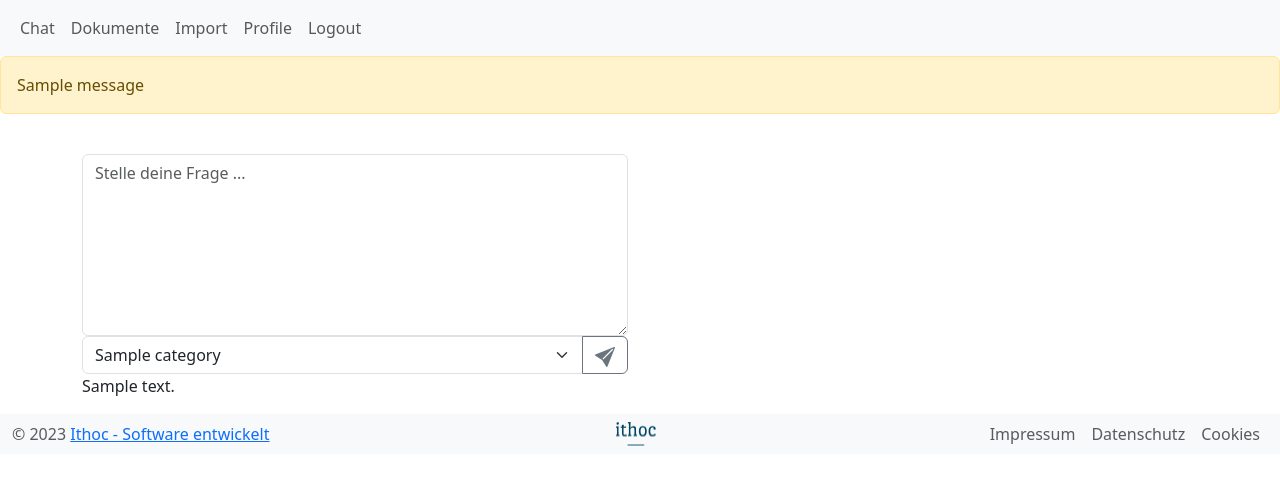
After one commit to olihock/answer-machine, a Flask app: template templates/chat.html in a window 1280 px wide. The commit adds this page. Shown: the top 485 px of the page. Run offline with Flask 3, Linux system fonts and the light colour scheme; the template is opened without the code that fills it: most values are stand-ins (such as "Sample title", 1, 10 or a date in 2020); one stand-in notice (Sample message) is shown; parts of the project's set-up code (start-up, migrations or seed data) failed here and were passed over; some libraries are stand-ins or nearby versions.

Commit message:
Update user_chatbot.py, layout.html, and answer.html templates, add find_answer.py, and modify app.py

```diff
--- a/app.py
+++ b/app.py
@@ -1,8 +1,9 @@
 import os
 import logging
+import re
 
 from dotenv import load_dotenv
-from flask import Flask, render_template, request
+from flask import Flask, render_template, request, flash, redirect, url_for
 from flask_oidc import OpenIDConnect
 from sqlalchemy.orm import Session
 from sqlalchemy import create_engine, select
@@ -12,6 +13,7 @@ from werkzeug.middleware.proxy_fix import ProxyFix
 from models import Base, UploadFile
 from search_ask.custom_data_reader import slice_to_pages
 from search_ask.weaviate_client import feed_vector_database, is_class_exists, create_class
+from search_ask.find_answer import search_for_answer
 
 
 load_dotenv()
@@ -29,7 +31,6 @@ app.config.update({
     'OIDC_ID_TOKEN_COOKIE_SECURE': False,
     'OIDC_USER_INFO_ENABLED': True,
     'OIDC_OPENID_REALM': os.environ['FLASK_OIDC_OPENID_REALM'],
-    #    'OVERWRITE_REDIRECT_URI': 'https://integ.dynv6.net/answer-machine/profile'
 })
 app.config["OIDC_SCOPES"] = ["openid", "email", "profile"]
 
@@ -51,20 +52,52 @@ Base.metadata.create_all(engine)
 
 @app.route('/')
 def home():
+    # noinspection PyUnresolvedReferences
     return render_template('home.html')
 
 
-@app.route('/answer')
+@app.route('/chat', methods=['GET'])
 @oidc.require_login
-def answer():
-    return render_template('answer.html')
+def chat_get():
+    # noinspection PyDeprecation
+    user_id = oidc.user_getinfo(['sub']).get('sub')
+
+    with Session(engine) as session:
+        stmt = select(UploadFile).where(UploadFile.user_id == user_id).distinct(UploadFile.category)
+        upload_files = session.execute(stmt)
+        categories = []
+        for upload_file in upload_files:
+            categories.append(upload_file[0].category)
+
+        # noinspection PyUnresolvedReferences
+        return render_template('chat.html', categories=categories)
+
+
+@app.route('/chat', methods=['POST'])
+@oidc.require_login
+def chat_post():
+    user_question = request.form.get("user_question")
+    logging.debug(f"question: {user_question}")
+    category = request.form.get("category")
+    logging.debug(f"category: {category}")
+
+    if user_question:
+        answer = search_for_answer(category, user_question)
+    else:
+        flash('Bitte stelle deine Frage.')
+        return redirect(url_for('chat_post'))
+
+    # noinspection PyUnresolvedReferences
+    return render_template('chat.html', answer=answer)
 
 
 @app.route('/documents')
 @oidc.require_login
 def documents():
+    # noinspection PyDeprecation
     user_id = oidc.user_getinfo(['sub']).get('sub')
     upload_files_model = load_documents(user_id)
+    # noinspection PyUnresolvedReferences
     return render_template('documents.html', upload_files=upload_files_model)
 
 
@@ -86,6 +119,7 @@ def load_documents(user_id):
 @app.route('/import')
 @oidc.require_login
 def data_import():
+    # noinspection PyUnresolvedReferences
     return render_template('import.html')
 
 
@@ -95,6 +129,7 @@ def index(file_id):
     logging.debug(f"file_id: {file_id}")
     pages = []
     with Session(engine) as session:
+        # noinspection PyDeprecation
         user_id = oidc.user_getinfo(['sub']).get('sub')
         upload_files_model = load_documents(user_id)
 
@@ -114,6 +149,7 @@ def index(file_id):
 
             upload_files_model = load_documents(user_id)
 
+    # noinspection PyUnresolvedReferences
     return render_template('documents.html', upload_files=upload_files_model)
 
 
@@ -130,9 +166,14 @@ def upload():
             upload_files = session.execute(stmt).all()
             if len(upload_files) == 0:
                 # sub is the uuid from keycloak
+                # noinspection PyDeprecation
                 user_id = oidc.user_getinfo(['sub']).get('sub')
+
                 category = request.form.get('category')
+                category = re.sub("[^A-Za-z0-9]+", "_", category).capitalize()
+
                 status = "hochgeladen"
+
                 upload_file = UploadFile(user_id=user_id, category=category, filename=filename, status=status)
                 session.add(upload_file)
                 session.commit()
@@ -144,7 +185,9 @@ def upload():
 @app.route('/profile')
 @oidc.require_login
 def profile():
+    # noinspection PyDeprecation
     user_info = oidc.user_getinfo(['sub', 'name', 'email'])
+    # noinspection PyUnresolvedReferences
     return render_template('profile.html',
                            id=user_info.get('sub'),
                            name=user_info.get('name'),
--- a/search_ask/user_chatbot.py
+++ b/search_ask/user_chatbot.py
@@ -16,7 +16,8 @@ def num_tokens(text: str, model: str = GPT_MODEL) -> int:
 
 def engineer_prompt(class_name, question, similarities, token_budget=(4096-512)):
     introduction = ("Use the below pages to answer the subsequent question. "
-                    "If the answer cannot be found in the pages, write \"I could not find an appropriate answer.\".")
+                    "If the answer cannot be found in the pages, "
+                    "write \"Ich kann keine passende Antwort in den Dokumenten finden.\".")
     prompt = introduction
     for page in similarities['data']['Get'][class_name]:
         page_text = page['text']
--- /dev/null
+++ b/templates/chat.html
@@ -0,0 +1,57 @@
+{% extends "layout.html" %}
+
+{% block title %}Import{% endblock %}
+
+{% block head %}
+{{ super() }}
+{% endblock %}
+
+{% block navbar %}
+{{ super() }}
+{% endblock %}
+
+{% block content %}
+<div class="container mt-3">
+
+    <div class="justify-content-center">
+        <!--suppress HtmlUnknownTarget -->
+        <form action="{{url_for('chat_post')}}" method="POST">
+            <div class="row">
+                <div class="col-6">
+                    <label for="user_question" class="form-label"></label>
+                    <textarea class="form-control" rows="7" placeholder="Stelle deine Frage ..." id="user_question"
+                              name="user_question">
+</textarea>
+                    <!-- Needs to be placed at the beginning of the line as otherwise there are whitespaces in the textarea -->
+                </div>
+            </div>
+            <div class="row">
+                <div class="col-6">
+                    {% if answer != '' %}
+                    <div class="input-group">
+                        <select class="form-select" name="category" aria-label="category_label">
+                            {% for category in categories %}
+                            <option value="{{category}}">{{category}}</option>
+                            {% endfor %}
+                        </select>
+                        <button class="btn btn-outline-secondary" type="submit">
+                            <svg xmlns="http://www.w3.org/2000/svg" width="20" height="20" fill="currentColor"
+                                 class="bi bi-send-fill" viewBox="0 0 16 16">
+                                <path d="M15.964.686a.5.5 0 0 0-.65-.65L.767 5.855H.766l-.452.18a.5.5 0 0 0-.082.887l.41.26.001.002 4.995 3.178 3.178 4.995.002.002.26.41a.5.5 0 0 0 .886-.083l6-15Zm-1.833 1.89L6.637 10.07l-.215-.338a.5.5 0 0 0-.154-.154l-.338-.215 7.494-7.494 1.178-.471-.47 1.178Z"/>
+                            </svg>
+                        </button>
+                    </div>
+                    {% else %}
+                    <div class="d-grid">
+                        <button class="btn btn-outline-secondary" type="submit">Start over</button>
+                    </div>
+                    {% endif %}
+                </div>
+            </div>
+        </form>
+    </div>
+    <div class="row justify-content-center">
+        <p>{{answer}}</p>
+    </div>
+</div>
+{% endblock %}
--- a/templates/layout.html
+++ b/templates/layout.html
@@ -11,6 +11,8 @@
     <title>{% block title %}{% endblock %} - Answer Machine</title>
     <link href="https://cdn.jsdelivr.net/npm/bootstrap@5.3.2/dist/css/bootstrap.min.css" rel="stylesheet"
           integrity="sha384-T3c6CoIi6uLrA9TneNEoa7RxnatzjcDSCmG1MXxSR1GAsXEV/Dwwykc2MPK8M2HN" crossorigin="anonymous">
+    <link rel="canonical" href="https://icons.getbootstrap.com/">
+    <link href="https://cdn.jsdelivr.net/npm/bootstrap-icons@1.9.1/font/bootstrap-icons.css" rel="stylesheet">
     {% endblock %}
 </head>
 <body>
@@ -20,7 +22,7 @@
         <ul class="navbar-nav me-auto mb-2 mb-lg-0">
             <li class="nav-item">
                 <!--suppress HtmlUnknownTarget -->
-                <a class="nav-link" href="{{url_for('answer')}}">Answer</a>
+                <a class="nav-link" href="{{url_for('chat_get')}}">Chat</a>
             </li>
             <li class="nav-item">
                 <!--suppress HtmlUnknownTarget -->
@@ -42,7 +44,17 @@
     </div>
 </nav>
 {% endblock %}
+
+{% with messages = get_flashed_messages() %}
+{% if messages %}
+{% for message in messages %}
+<div class="alert alert-warning" role="alert">{{ message }}</div>
+{% endfor %}
+{% endif %}
+{% endwith %}
+
 <div id="content">{% block content %}{% endblock %}</div>
+
 <div id="footer">
     {% block footer %}
     <div class="container-fluid bg-light">
```
Also changed, not shown: search_ask/find_answer.py (added, +26 -0 lines), search_ask_chat.py (deleted, +0 -39 lines), templates/answer.html (deleted, +0 -19 lines).
